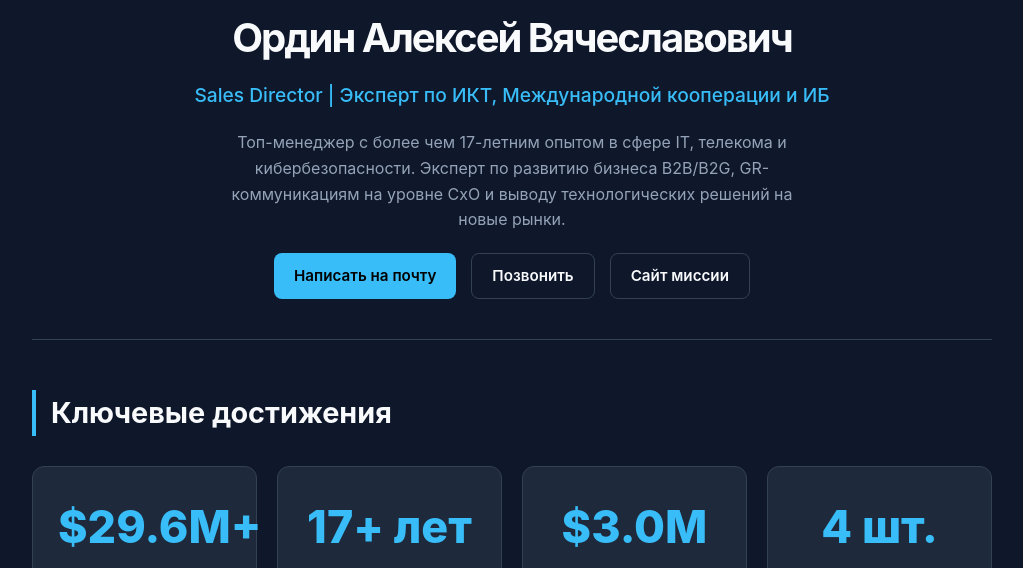
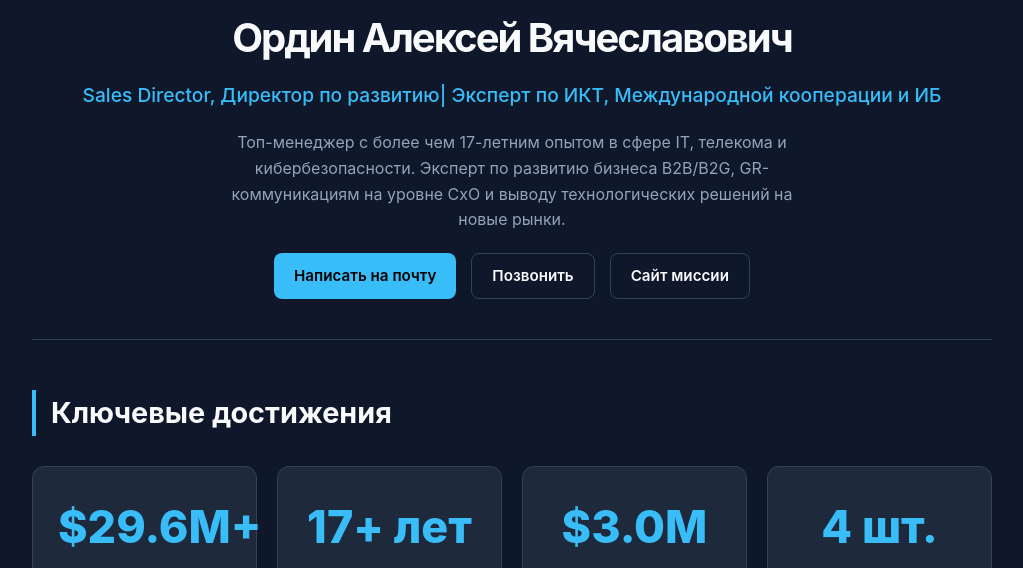
Before and after one commit to internationaleg2012-prog/Resume, a plain HTML site: page index.html in a window 1280 px wide. Shown: the part 232-800 px from the top of the page, without its empty margins (128-1151 px from the left). Drawn offline with Linux system fonts and the light colour scheme.

Commit message:
Update index.html

```diff
--- a/index.html
+++ b/index.html
@@ -229,7 +229,7 @@
         <header>
             <img src="photo.jpg" alt="Ордин Алексей" class="profile-img">
             <h1>Ордин Алексей Вячеславович</h1>
-            <div class="subtitle">Sales Director | Эксперт по ИКТ, Международной кооперации и ИБ</div>
+            <div class="subtitle">Sales Director, Директор по развитию| Эксперт по ИКТ, Международной кооперации и ИБ</div>
             <p style="max-width:600px; margin: 0 auto; color: var(--text-muted);">
                 Топ-менеджер с более чем 17-летним опытом в сфере IT, телекома и кибербезопасности. Эксперт по развитию бизнеса B2B/B2G, GR-коммуникациям на уровне CxO и выводу технологических решений на новые рынки.
             </p>
```
